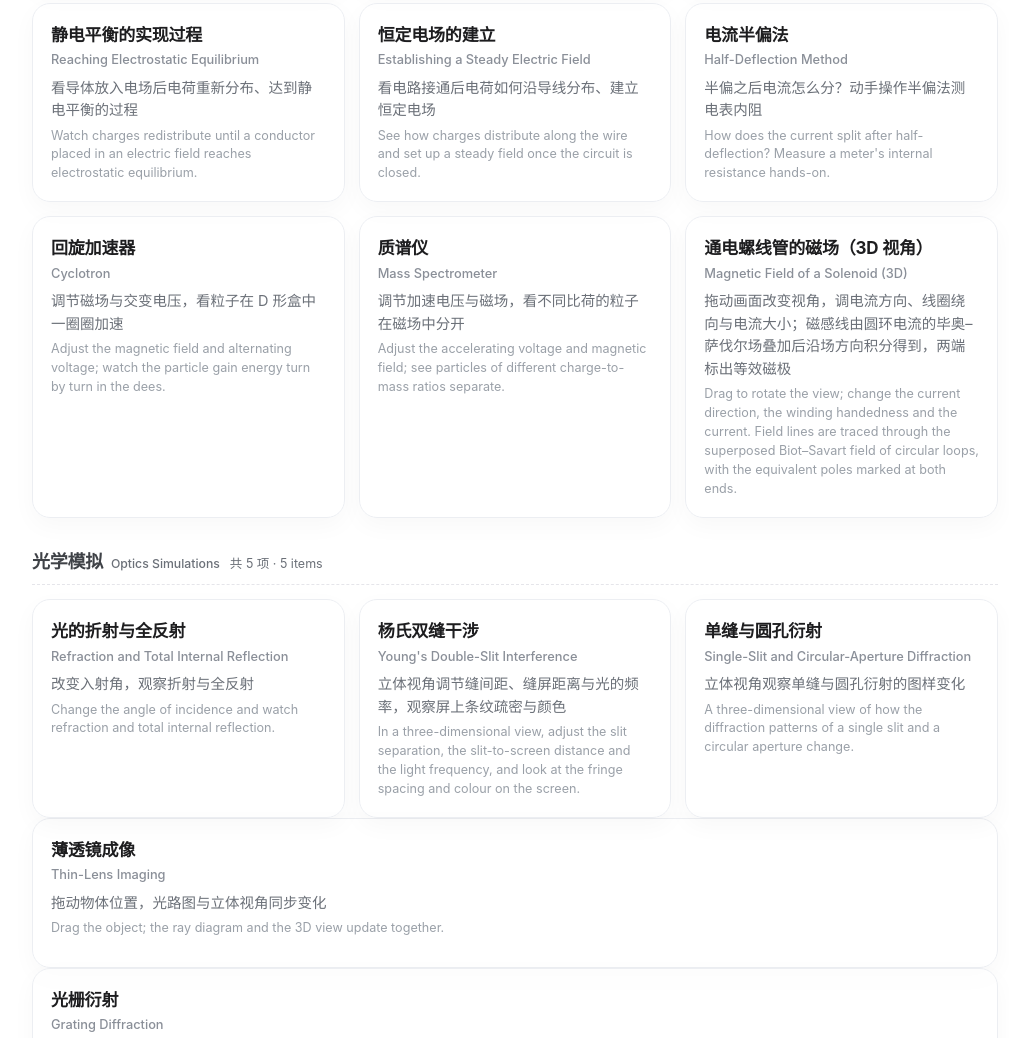
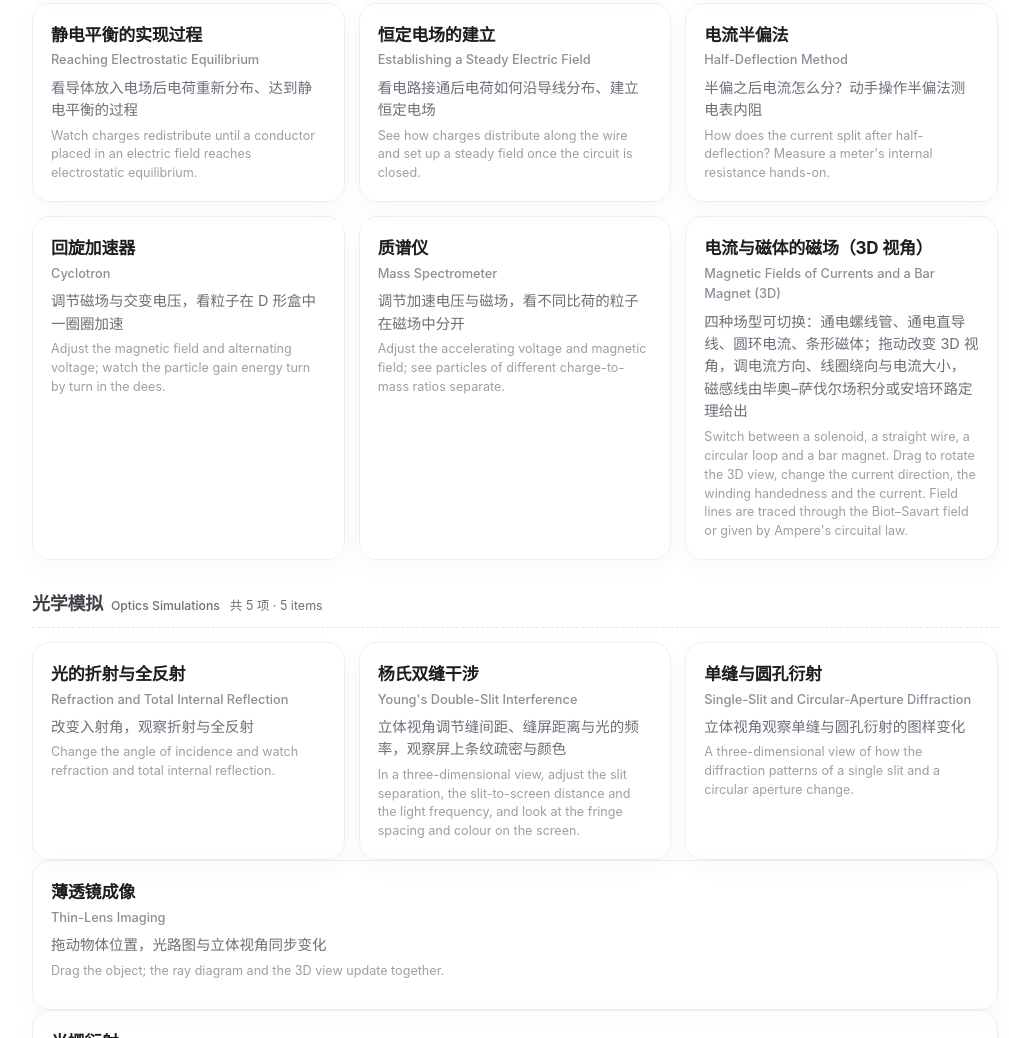
Before and after one commit to bojian711/bojian711, a plain HTML site: page index.html in a window 1280 px wide. Shown: the part 4465-5503 px from the top of the page, without its empty margins (125-1134 px from the left). Drawn offline with Linux system fonts and the light colour scheme.

Commit message:
Describe the four field-source modes on the homepage

```diff
--- a/index.html
+++ b/index.html
@@ -511,8 +511,8 @@
                     </div>
                     <div class="project-card">
                         <div>
-                            <div class="project-title"><a href="./solenoid-magnetic-field.html">通电螺线管的磁场（3D 视角）</a><span class="title-en">Magnetic Field of a Solenoid (3D)</span></div>
-                            <div class="project-desc">拖动画面改变视角，调电流方向、线圈绕向与电流大小；磁感线由圆环电流的毕奥–萨伐尔场叠加后沿场方向积分得到，两端标出等效磁极</div><div class="desc-en">Drag to rotate the view; change the current direction, the winding handedness and the current. Field lines are traced through the superposed Biot–Savart field of circular loops, with the equivalent poles marked at both ends.</div>
+                            <div class="project-title"><a href="./solenoid-magnetic-field.html">电流与磁体的磁场（3D 视角）</a><span class="title-en">Magnetic Fields of Currents and a Bar Magnet (3D)</span></div>
+                            <div class="project-desc">四种场型可切换：通电螺线管、通电直导线、圆环电流、条形磁体；拖动改变 3D 视角，调电流方向、线圈绕向与电流大小，磁感线由毕奥–萨伐尔场积分或安培环路定理给出</div><div class="desc-en">Switch between a solenoid, a straight wire, a circular loop and a bar magnet. Drag to rotate the 3D view, change the current direction, the winding handedness and the current. Field lines are traced through the Biot–Savart field or given by Ampere's circuital law.</div>
                         </div>
                     </div>
                 </div>
```
